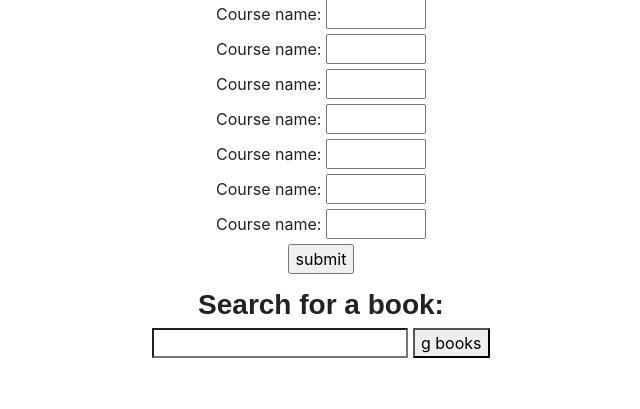
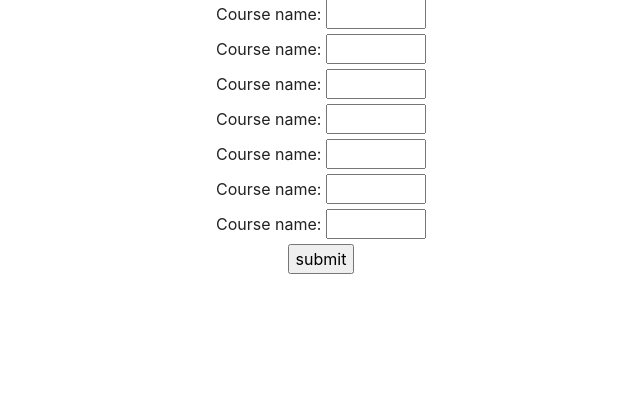
Before and after one commit to debuggedBrain/bookScape, a PHP site: page /html/scheduleCreate.php in a window 1280 px wide. Shown: the part 119-528 px from the top of the page, without its empty margins (319-959 px from the left). Run offline with PHP 8.4, Linux system fonts and the light colour scheme; some web fonts are replaced.

Commit message:
Update scheduleCreate.php

```diff
--- a/html/scheduleCreate.php
+++ b/html/scheduleCreate.php
@@ -34,12 +34,5 @@ session_start();
                 <input type="text" name="course7"style="width: 100px"><br>
 		<input type="submit" value="submit">
 	</form>
-<h3>Search for a book:</h3>
-      <input type = "search" id = "books">
-      <label for "search"><label>
-      <button type = "button" id = "b">g books</button>
-      <div id="result"></div>
-      <script src ="https://ajax.googleapis.com/ajax/libs/jquery/3.3.1/jquery.min.js"></script>
-      <script src = "/my.js"></script>
 </center></body>
 </html>
```
